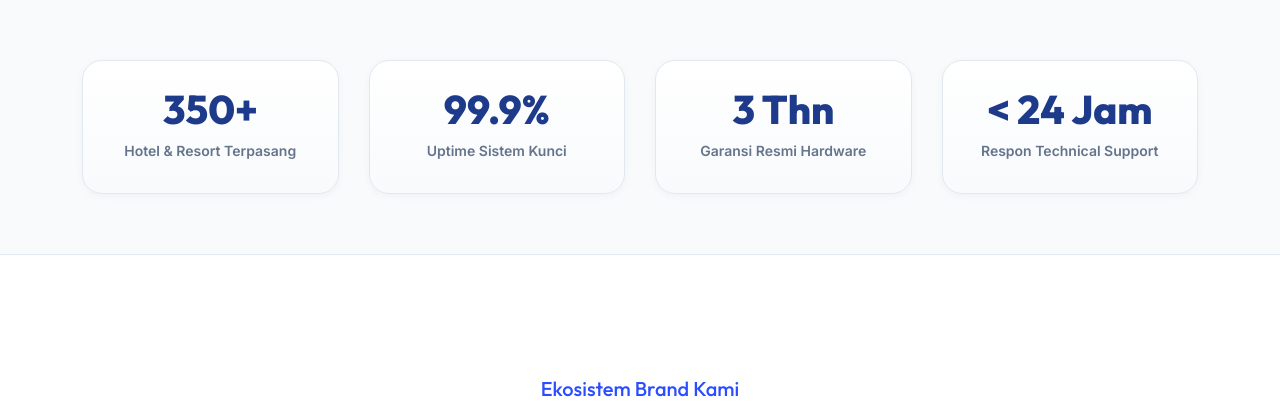
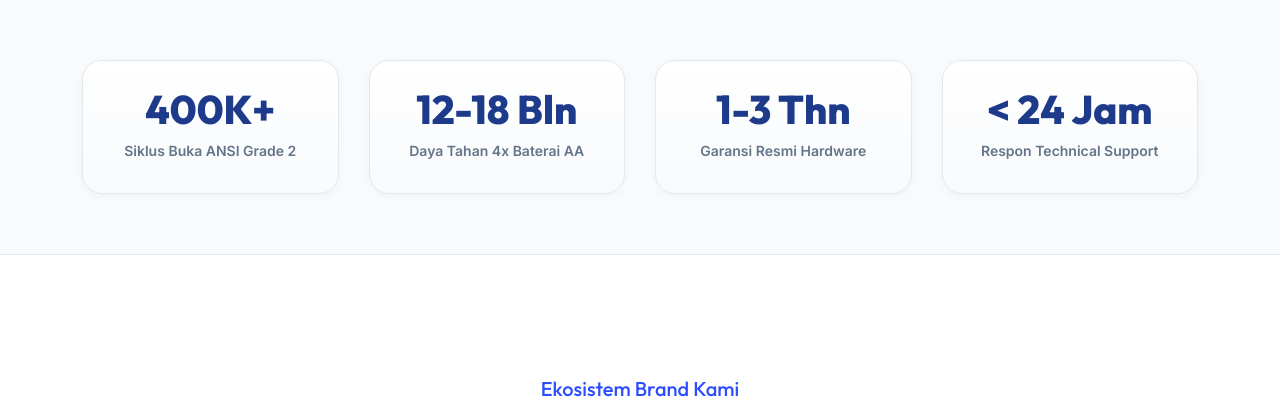
Before and after one commit to christianelka/christianelka.github.io, a PHP site: page /hotel-system/index.html in a window 1280 px wide. Shown: the part 987-1400 px from the top of the page. Run offline with PHP 8.4, Linux system fonts and the light colour scheme.

Commit message:
🐛 feat: update hotel metrics and improve product filter logic

```diff
--- a/hotel-system/assets/css/hotel-custom.css
+++ b/hotel-system/assets/css/hotel-custom.css
@@ -104,7 +104,6 @@ header.tv-header-height {
 .header-sticky,
 .header-sticky.sticky {
   background: #0F172A !important;
-  background-color: #0F172A !important;
   border-top: none !important;
   border-bottom: 1px solid rgba(255, 255, 255, 0.08) !important;
   padding: 12px 0 !important;
--- a/hotel-system/assets/js/hotel-integrations.js
+++ b/hotel-system/assets/js/hotel-integrations.js
@@ -190,17 +190,11 @@ function initProductFilter() {
       filterButtons.forEach(function(b) { b.classList.remove('active'); });
       this.classList.add('active');
       var filterValue = this.getAttribute('data-filter');
+      var className = filterValue.replace('.', '');
 
       gridItems.forEach(function(item) {
-        if (filterValue === '*' || item.classList.contains(filterValue.replace('.', ''))) {
-          item.style.display = 'block';
-          item.style.opacity = '1';
-          item.style.transform = 'scale(1)';
-        } else {
-          item.style.display = 'none';
-          item.style.opacity = '0';
-          item.style.transform = 'scale(0.95)';
-        }
+        var match = filterValue === '*' || item.classList.contains(className);
+        item.style.display = match ? 'block' : 'none';
       });
     });
   });
--- a/hotel-system/assets/js/project-calculator.js
+++ b/hotel-system/assets/js/project-calculator.js
@@ -12,26 +12,22 @@
 		var encoders = parseInt(document.getElementById('bom-encoders').value, 10);
 		var buffer = parseFloat(document.getElementById('bom-spare').value) / 100;
 
-		var spareUnits = Math.round(rooms * buffer);
 		return {
 			rooms: rooms,
 			ratio: ratio,
 			encoders: encoders,
 			bufferPct: buffer,
 			coveragePct: Math.round(coverage * 100),
-			locks: rooms,
-			modules: rooms,
 			cards: Math.round(rooms * ratio),
 			switches: Math.round(rooms * coverage),
-			encoders: encoders,
-			spare: spareUnits
+			spare: Math.round(rooms * buffer)
 		};
 	}
 
 	function bomRows(s) {
 		return [
-			{ label: 'Smart lock unit pintu', qty: s.locks, note: '1 unit per kamar' },
-			{ label: 'Mortise + reader module', qty: s.modules, note: '1 set per unit pintu' },
+			{ label: 'Smart lock unit pintu', qty: s.rooms, note: '1 unit per kamar' },
+			{ label: 'Mortise + reader module', qty: s.rooms, note: '1 set per unit pintu' },
 			{ label: 'RFID keycard custom printing', qty: s.cards, note: 'Rasio ' + s.ratio + ':1 dari jumlah kamar' },
 			{ label: 'USB card encoder resepsionis', qty: s.encoders, note: 'Per workstation front desk' },
 			{ label: 'Sakelar hemat energi', qty: s.switches, note: 'Untuk kamar tamu' },
--- a/hotel-system/index.html
+++ b/hotel-system/index.html
@@ -227,19 +227,19 @@
             <div class="row gy-4">
                <div class="col-lg-3 col-6">
                   <div class="hl-metric-card text-center">
-                     <div class="hl-metric-number">350+</div>
-                     <p class="hl-metric-label">Hotel &amp; Resort Terpasang</p>
+                     <div class="hl-metric-number">400K+</div>
+                     <p class="hl-metric-label">Siklus Buka ANSI Grade 2</p>
                   </div>
                </div>
                <div class="col-lg-3 col-6">
                   <div class="hl-metric-card text-center">
-                     <div class="hl-metric-number">99.9%</div>
-                     <p class="hl-metric-label">Uptime Sistem Kunci</p>
+                     <div class="hl-metric-number">12-18 Bln</div>
+                     <p class="hl-metric-label">Daya Tahan 4x Baterai AA</p>
                   </div>
                </div>
                <div class="col-lg-3 col-6">
                   <div class="hl-metric-card text-center">
-                     <div class="hl-metric-number">3 Thn</div>
+                     <div class="hl-metric-number">1-3 Thn</div>
                      <p class="hl-metric-label">Garansi Resmi Hardware</p>
                   </div>
                </div>
```
